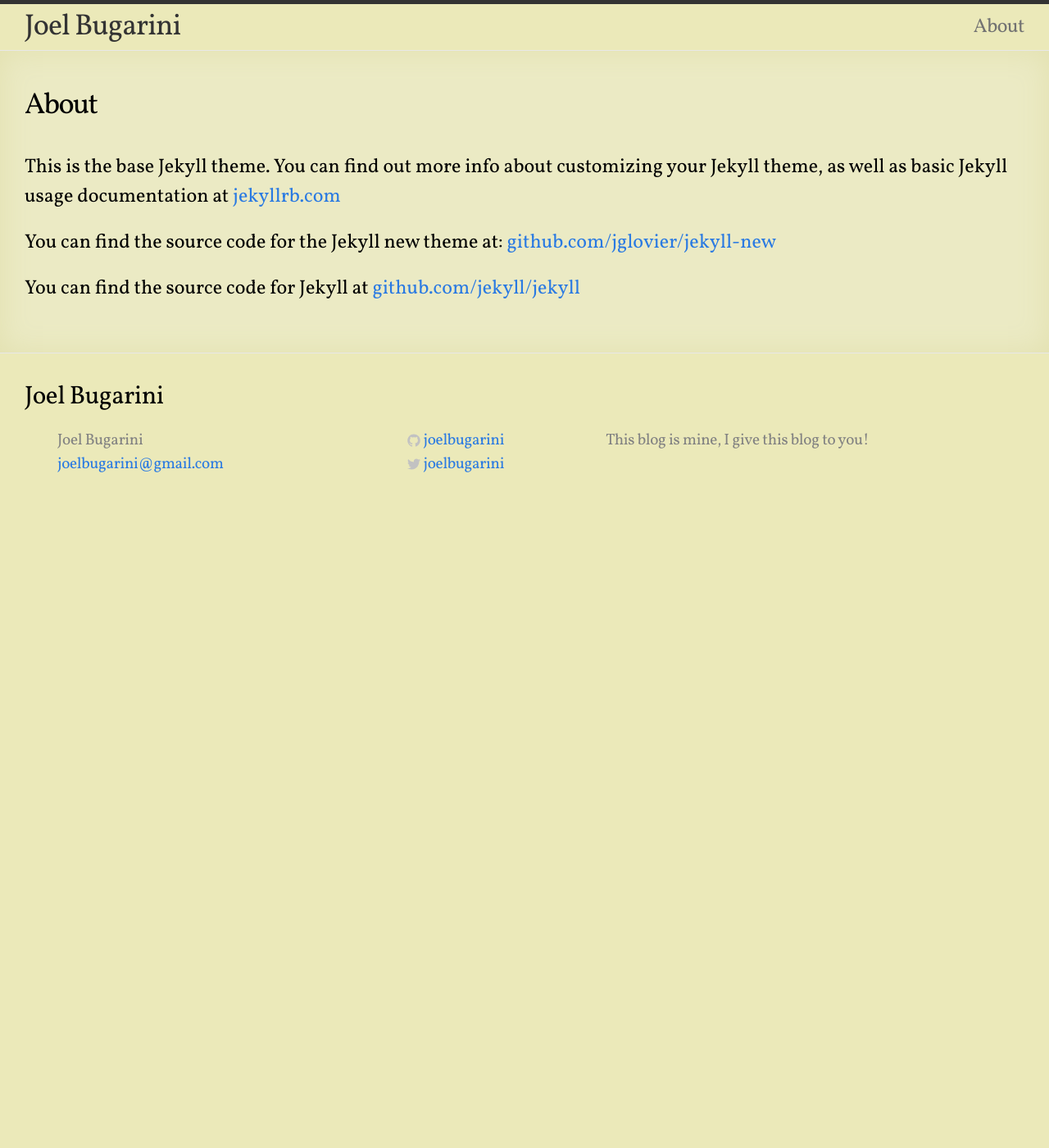
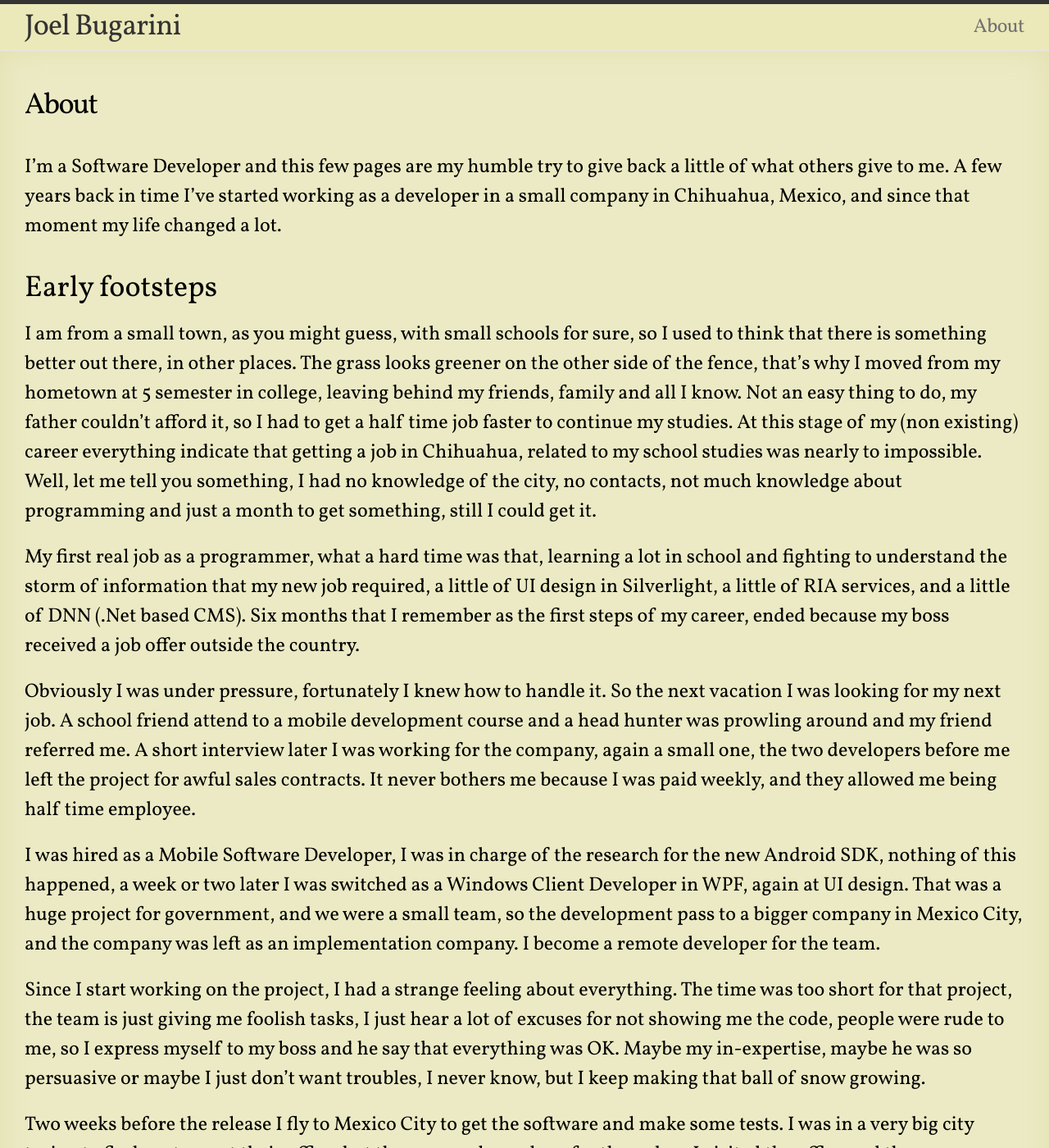
Before and after one commit to joelbugarini/joelbugarini.github.io, a Jekyll site: the page built from about.md, in a window 1280 px wide and 1400 px high. Shown: the whole window at 82% size. Built offline with Jekyll 4.4.1, drawn with Linux system fonts in a browser that asks for light colours; some of the changed text lies outside the part shown.

Commit message:
about really updated

```diff
--- a/about.md
+++ b/about.md
@@ -4,8 +4,21 @@ title: About
 permalink: /about/
 ---
 
-This is the base Jekyll theme. You can find out more info about customizing your Jekyll theme, as well as basic Jekyll usage documentation at [jekyllrb.com](http://jekyllrb.com/)
+I'm a Software Developer and this few pages are my humble try to give back a little of what others give to me. A few years back in time I've started working as a developer in a small company in Chihuahua, Mexico, and since that moment my life changed a lot.
 
-You can find the source code for the Jekyll new theme at: [github.com/jglovier/jekyll-new](https://github.com/jglovier/jekyll-new)
+#Early footsteps
 
-You can find the source code for Jekyll at [github.com/jekyll/jekyll](https://github.com/jekyll/jekyll)
+I am from a small town, as you might guess, with small schools for sure, so I used to think that there is something better out there, in other places.  The grass looks greener on the other side of the fence, that’s why I moved from my hometown at 5 semester in college, leaving behind my friends, family and all I know. Not an easy thing to do, my father couldn’t afford it, so I had to get a half time job faster to continue my studies. At this stage of my (non existing) career everything indicate that getting a job in Chihuahua, related to my school studies was nearly to impossible. Well, let me tell you something, I had no knowledge of the city, no contacts, not much knowledge about programming and just a month to get something, still I could get it.
+
+My first real job as a programmer, what a hard time was that, learning a lot in school and fighting to understand the storm of information that my new job required, a little of UI design in Silverlight, a little of RIA services, and a little of DNN (.Net based CMS).  Six months that I remember as the first steps of my career, ended because my boss received a job offer outside the country.
+
+Obviously I was under pressure, fortunately I knew how to handle it. So the next vacation I was looking for my next job. A school friend attend to a mobile development course and a head hunter was prowling around and my friend referred me. A short interview later I was working for the company, again a small one, the two developers before me left the project for awful sales contracts. It never bothers me because I was paid weekly, and they allowed me being half time employee.
+
+I was hired as a Mobile Software Developer, I was in charge of the research for the new Android SDK, nothing of this happened, a week or two later I was switched as a Windows Client Developer in WPF, again at UI design. That was a huge project for government, and we were a small team, so the development pass to a bigger company in Mexico City, and the company was left as an implementation company. I become a remote developer for the team.
+
+Since I start working on the project, I had a strange feeling about everything. The time was too short for that project, the team is just giving me foolish tasks, I just hear a lot of excuses for not showing me the code, people were rude to me, so I express myself to my boss and he say that everything was OK. Maybe my in-expertise,  maybe he was so persuasive or maybe I just don’t want troubles, I never know, but I keep making that ball of snow growing.
+
+Two weeks before the release I fly to Mexico City to get the software and make some tests. I was in a very big city trying to find my team at their office, but they never showed up, for three days I visited the office and they never come. The last day, one of them told me that I could found him in another company, which they were working with. I ran away to make it to the other company, then in the middle of the way I realize that I’ve never saw his face, so had to find someone I don’t know. Fortunately, I am tall and easily recognizable in a crowd, he found me and we move to a restaurant to sit down and transfer the software...
+
+
+#To be continued..
```
